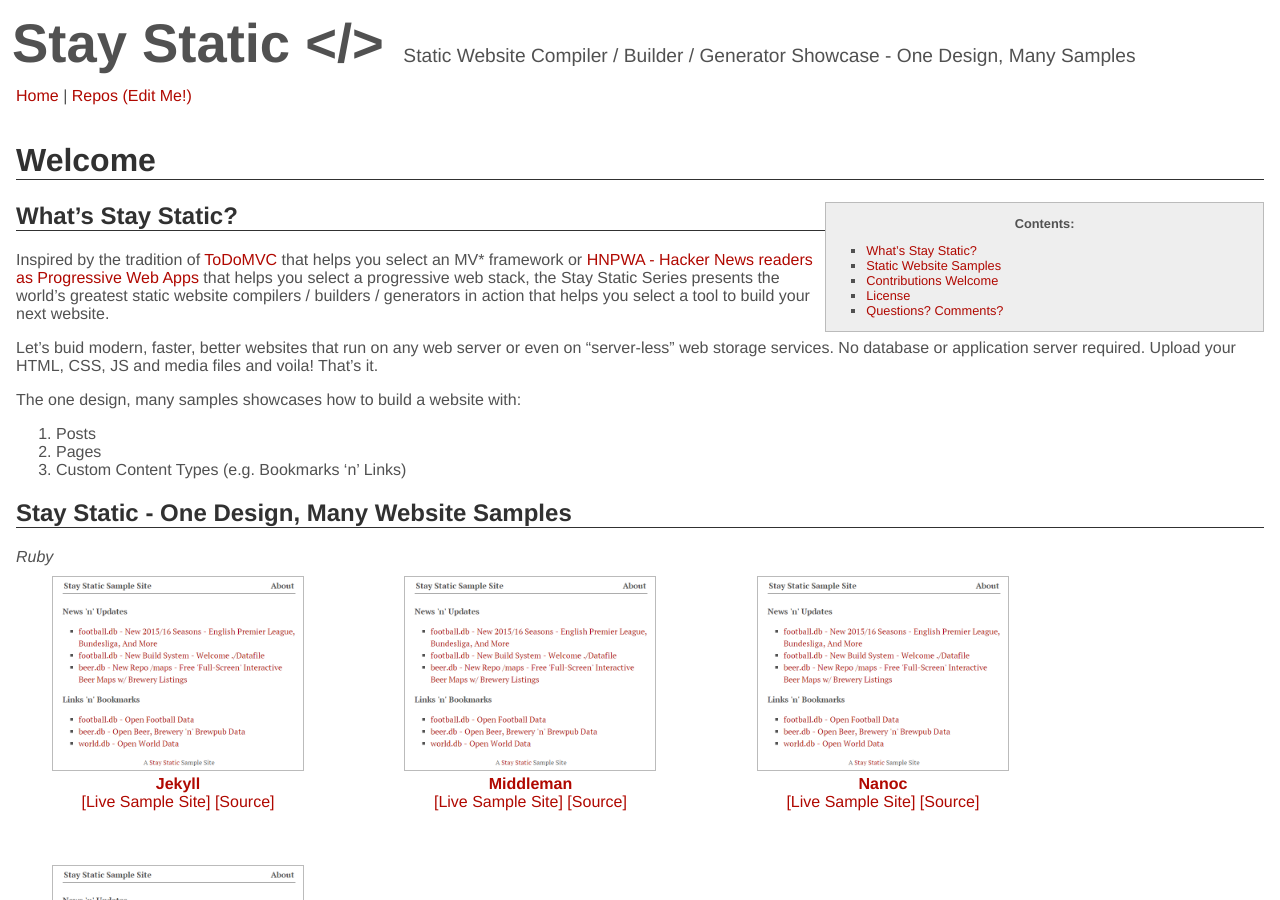
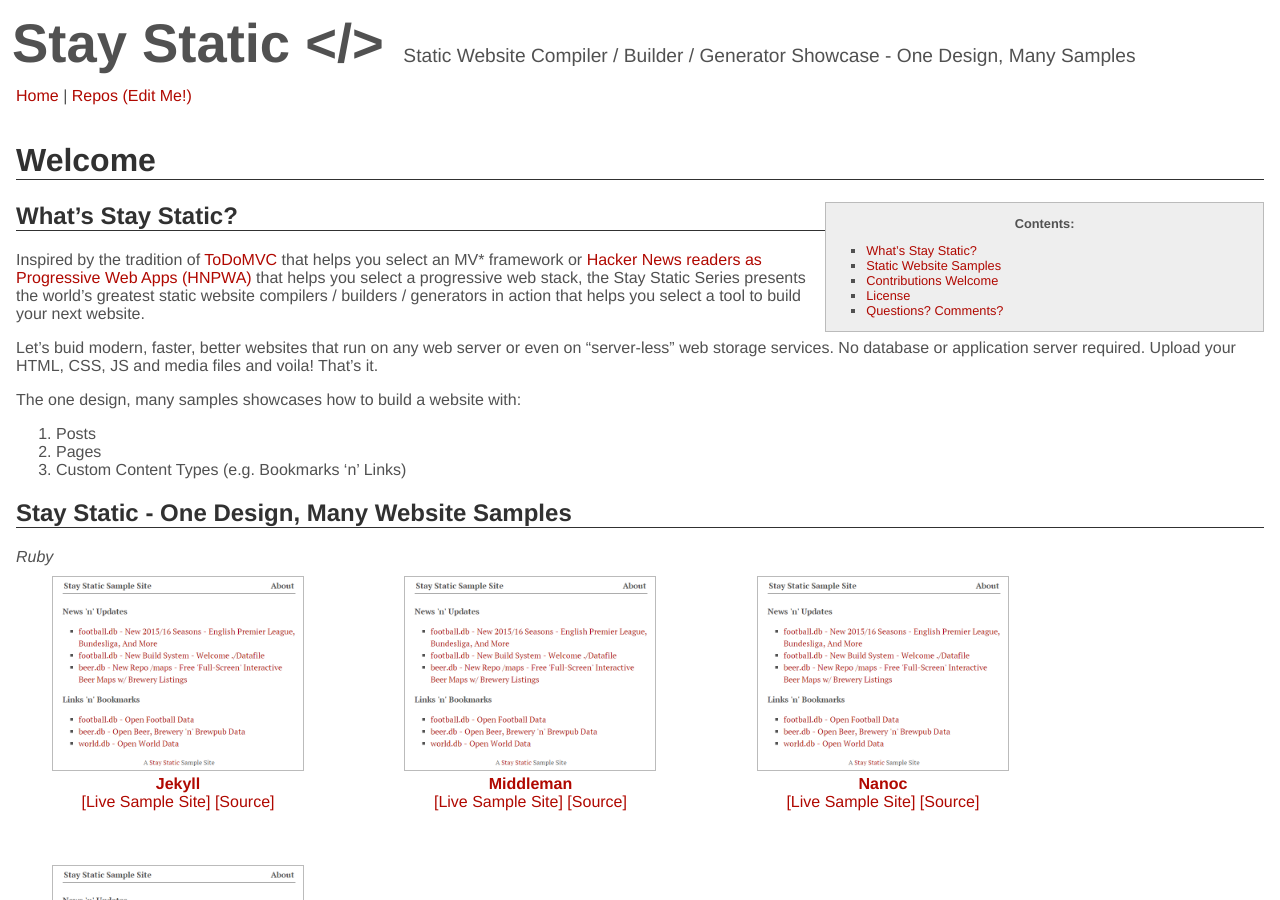
Before and after one commit to staystatic/staystatic.github.io, a Jekyll site: the page built from index.md, in a window 1280 px wide and 900 px high. Built offline with Jekyll 4.4.1, drawn with Linux system fonts in a browser that asks for light colours.

```diff
--- a/index.md
+++ b/index.md
@@ -20,7 +20,7 @@ Contents:
 ## What's Stay Static?  {#whatis}
 
 Inspired by the tradition of [ToDoMVC](http://todomvc.com) that helps you select an MV* framework
-or [HNPWA - Hacker News readers as Progressive Web Apps](https://hnpwa.com) that helps you select a progressive web stack,
+or [Hacker News readers as Progressive Web Apps (HNPWA)](https://hnpwa.com) that helps you select a progressive web stack,
 the Stay Static Series presents the world's greatest static website compilers / builders / generators in action
 that helps you select a tool to build your next website.
 
```
